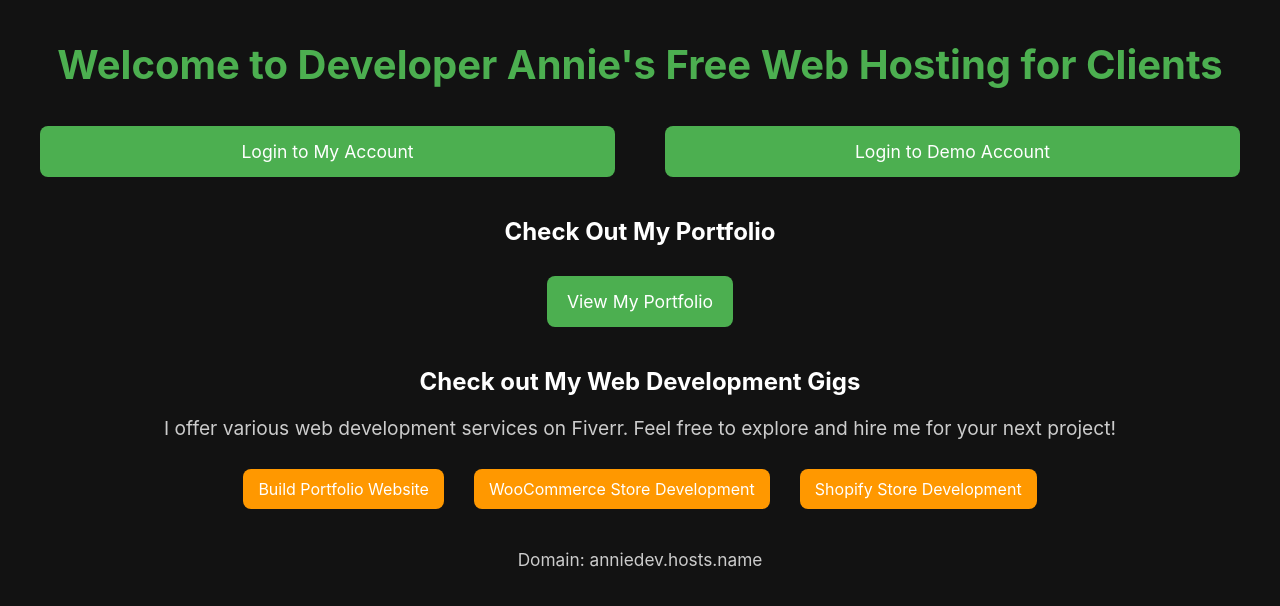
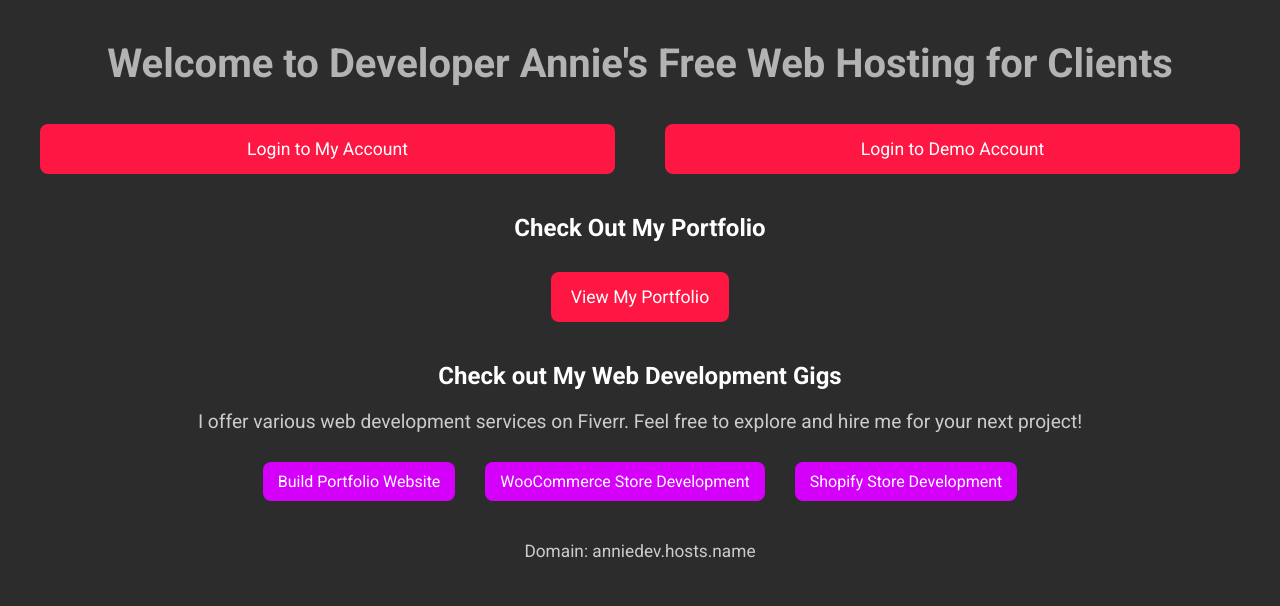
Before and after one commit to brandonwine/musical-palm-tree, a plain HTML site: page index.html in a window 1280 px wide. Drawn offline with Linux system fonts and the light colour scheme.

Commit message:
Update index.html

```diff
--- a/index.html
+++ b/index.html
@@ -4,10 +4,11 @@
     <meta charset="utf-8" />
     <meta name="viewport" content="width=device-width, initial-scale=1" />
     <title>Welcome to Developer Annie's Free Web Hosting</title>
+    <link href="https://fonts.googleapis.com/css2?family=Roboto:wght@400;700&display=swap" rel="stylesheet">
     <style>
         body {
-            background-color: #121212;
-            font-family: -apple-system, BlinkMacSystemFont, "Segoe UI", Roboto, "Helvetica Neue", Arial, "Noto Sans", sans-serif, "Apple Color Emoji", "Segoe UI Emoji", "Segoe UI Symbol", "Noto Color Emoji";
+            background-color: #2c2c2c; /* Dark background */
+            font-family: 'Roboto', sans-serif;
             color: #fff;
             margin: 0;
             padding: 0;
@@ -21,8 +22,9 @@
         h1 {
             font-size: 2.5em;
             font-weight: bold;
-            color: #4CAF50;
+            color: #b3b3b3; /* Not too white, not too black */
             margin-top: 20px;
+            font-family: 'Roboto', sans-serif; /* Applying Roboto to the header */
         }
 
         p {
@@ -31,7 +33,7 @@
         }
 
         .button {
-            background-color: #4CAF50;
+            background-color: #ff1744; /* Red button background */
             color: white;
             padding: 15px 20px;
             text-align: center;
@@ -45,7 +47,7 @@
         }
 
         .button:hover {
-            background-color: #45a049;
+            background-color: #f50057; /* Pinkish hover effect */
         }
 
         .section {
@@ -53,7 +55,7 @@
         }
 
         .gig-button {
-            background-color: #ff9800;
+            background-color: #d500f9; /* Purple gig button */
             color: white;
             padding: 10px 15px;
             text-align: center;
@@ -66,7 +68,7 @@
         }
 
         .gig-button:hover {
-            background-color: #e68900;
+            background-color: #c51162; /* Darker pink hover */
         }
 
         .footer {
@@ -82,7 +84,6 @@
             flex-wrap: nowrap;
         }
 
-        /* Make sure the buttons don't wrap even on smaller screens */
         .button-row a {
             min-width: 200px;
         }
```
